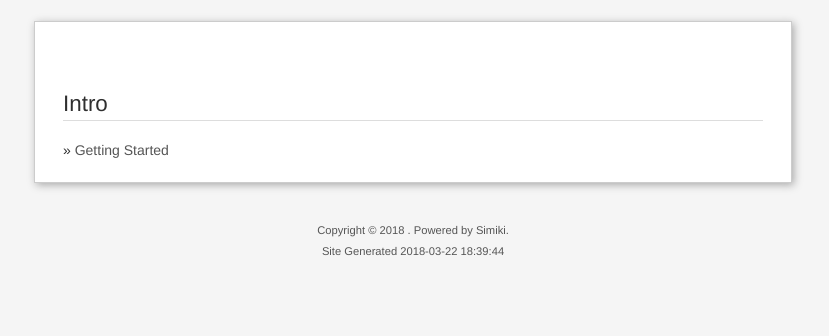
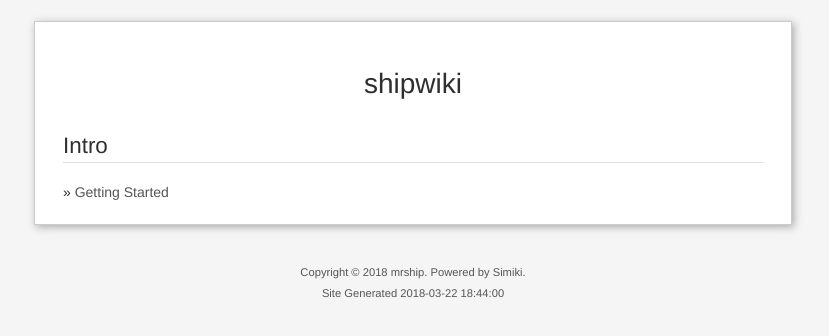
Before and after one commit to flyindance1994/shipwiki, a plain HTML site: page index.html in a window 1280 px wide. Shown: the whole page, without its empty margins (227-1056 px from the left). Drawn offline with Linux system fonts and the light colour scheme.

Commit message:
Update output documentation

```diff
--- a/index.html
+++ b/index.html
@@ -6,7 +6,7 @@
     <link rel="shortcut icon" href="/shipwiki/favicon.ico" type="image/x-icon">
     <link rel="icon" href="/shipwiki/favicon.ico" type="image/x-icon">
     <link rel="alternate" type="application/atom+xml" href="atom.xml" title="Atom feed">
-    <title></title>
+    <title>shipwiki</title>
     <meta name="keywords" content=""/>
     <meta name="description" content=""/>
     <meta http-equiv="Content-Type" content="text/html; charset=UTF-8">
@@ -15,7 +15,7 @@
   <body>
     <div id="container">
 
-<div class="title"></div>
+<div class="title">shipwiki</div>
 
 <div class="index">
     <div class="category">
@@ -34,9 +34,9 @@
     </div>
     <div id="footer">
       <span>
-        <p>Copyright © 2018 .
+        <p>Copyright © 2018 mrship.
         Powered by <a href="http://simiki.org/" target="_blank">Simiki</a>.</p>
-        <p>Site Generated 2018-03-22 18:39:44</p>
+        <p>Site Generated 2018-03-22 18:44:00</p>
       </span>
     </div>
 
```
Also changed, not shown: intro/gettingstarted.html (+3 -3 lines).
